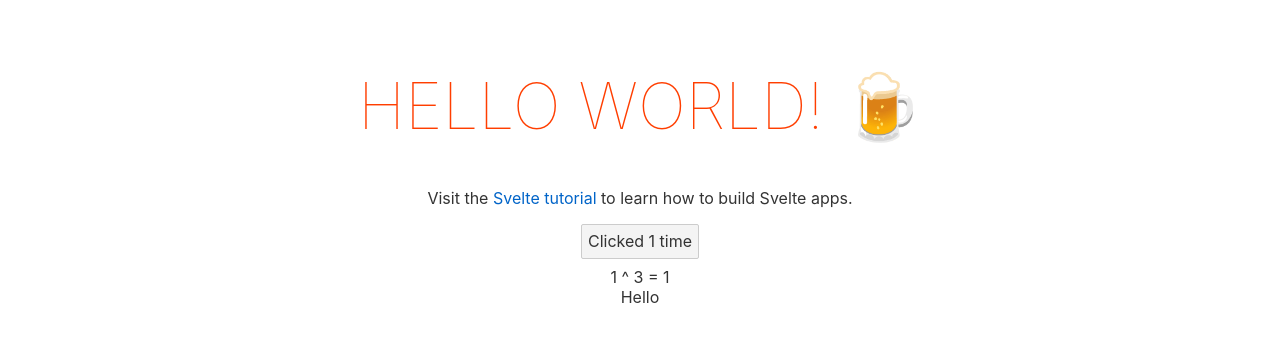
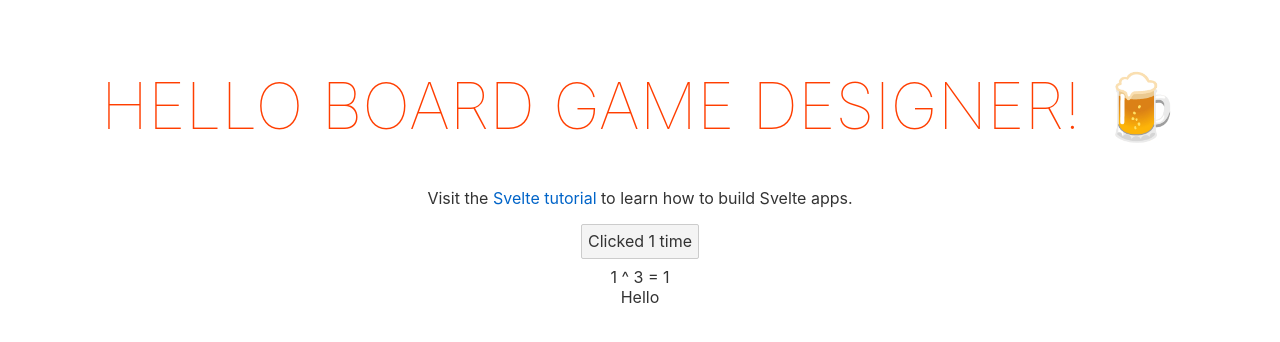
Before and after one commit to aaron-s-brown/board-game-designer, a Svelte app: page / in a window 1280 px wide. Shown: the top 342 px of the page. Built offline with nearby package versions, Linux system fonts and the light colour scheme.

Commit message:
updated the title

```diff
--- a/src/main.js
+++ b/src/main.js
@@ -3,7 +3,7 @@ import App from './App.svelte';
 const app = new App({
 	target: document.body,
 	props: {
-		name: 'world'
+		name: 'Board Game Designer'
 	}
 });
 
```
